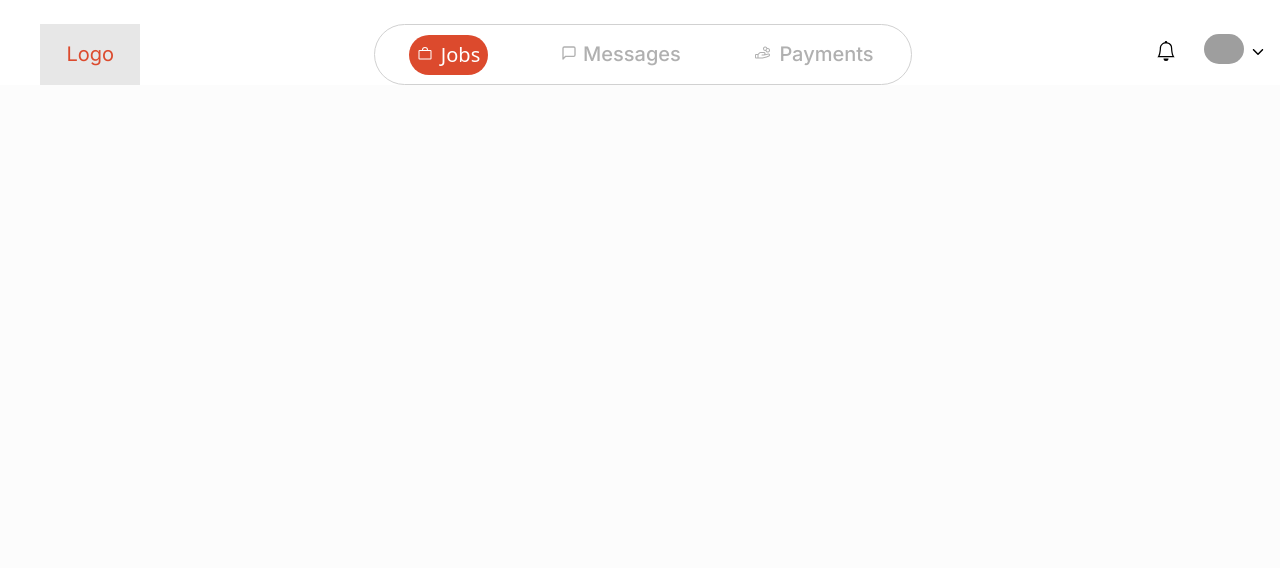
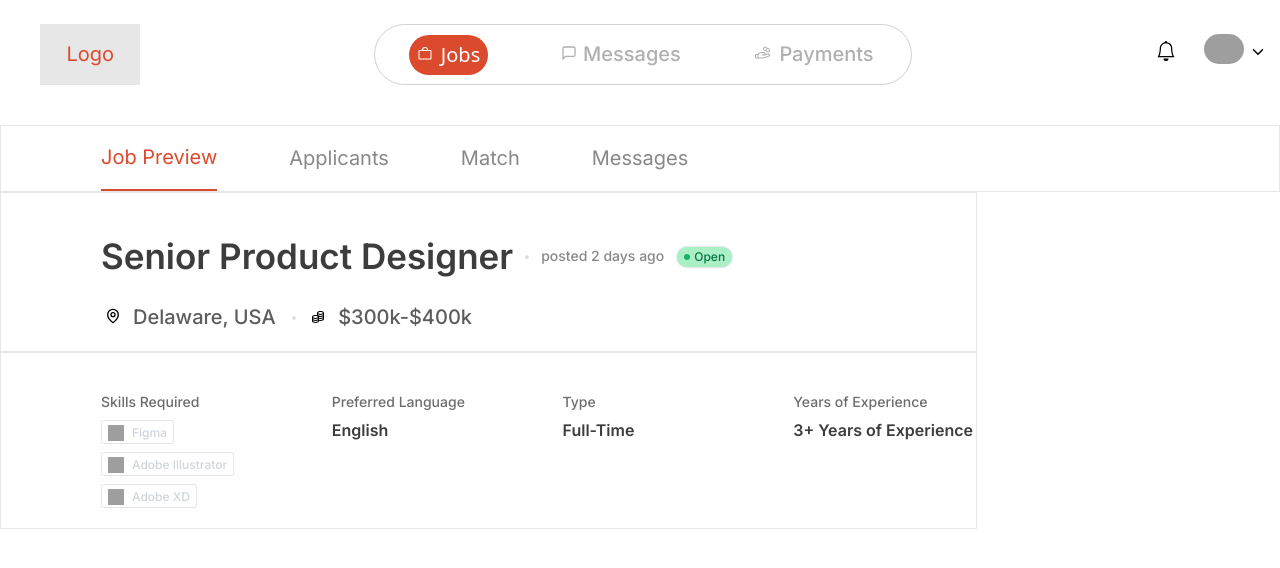
Before and after one commit to kash2104/clade-frontend, a Next.js app: page / in a window 1280 px wide. Shown: the top 568 px of the page. Built offline with nearby package versions, Linux system fonts and the light colour scheme; grey boxes are pictures that could not be loaded.

Commit message:
main page

```diff
--- a/app/page.tsx
+++ b/app/page.tsx
@@ -1,15 +1,36 @@
-'use client'
+"use client";
 
 import Image from "next/image";
 import NavBar from "./components/NavBar";
+import JobPreviewBar from "./components/JobPreviewBar";
+import JobHeading from "./components/JobHeading";
+import Requirements from "./components/Requirements";
 
 export default function Home() {
   return (
     <>
-      <div className="w-100vw h-[1326px] -top-[700px] -left-[390px] bg-[#FCFCFC]">
+      <div className=" h-[1326px] -top-[700px] -left-[390px]">
         <div className="text-black flex flex-col">
-          <div className="w-full bg-[#FFFFFF] top-6">
-            <NavBar/>
+          <div className="w-full bg-[#FFFFFF] top-6 mb-10">
+            <NavBar />
+          </div>
+
+          <div className="w-full h-[67px] border-[1px] border-[rgba(231, 231, 231, 1)] flex items-center">
+            <JobPreviewBar />
+          </div>
+
+          <div className="flex">
+            <div className="flex w-[76.331019%] flex-col">
+              <div className="border border-r-[rgba(231,231,231,1)]">
+                <JobHeading />
+              </div>
+              <div className="border border-r-[rgba(231,231,231,1)]">
+                <Requirements />
+              </div>
+            </div>
+
+            {/* right side delete job section */}
+            <div className="flex-col"></div>
           </div>
         </div>
       </div>
```
